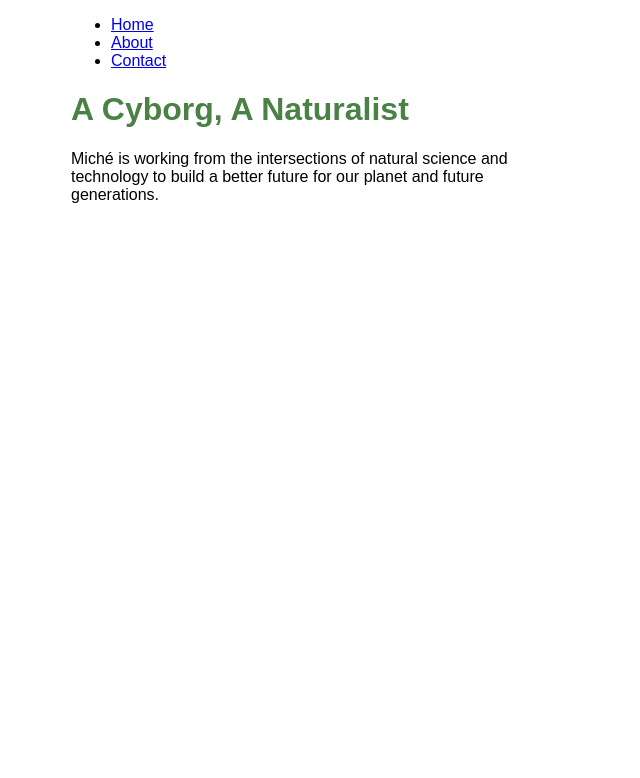
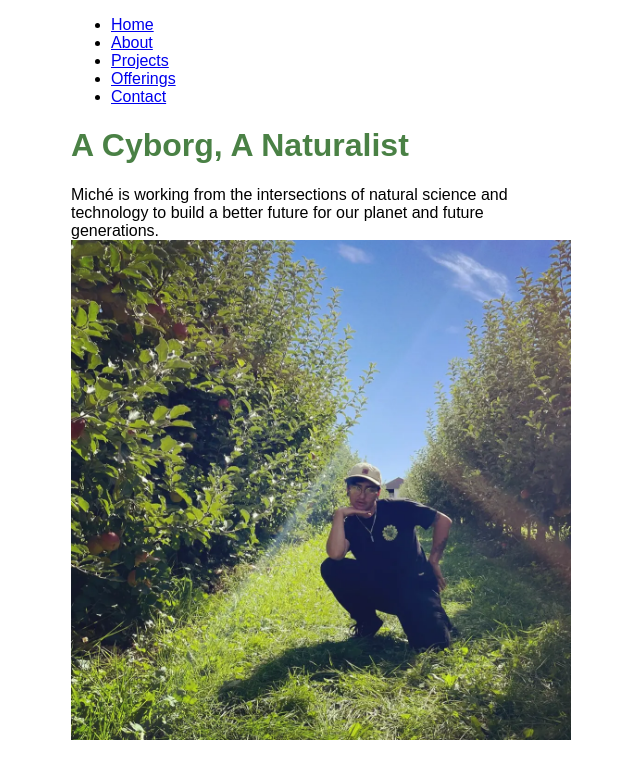
Before and after one commit to elmiche/Folio, a Gatsby site: page /about in a window 1280 px wide. Shown: the whole page, without its empty margins (319-959 px from the left). Built offline with nearby package versions, Linux system fonts and the light colour scheme; Gatsby itself is replaced by a stand-in of ours.

Commit message:
add pages

```diff
--- a/src/components/layout.js
+++ b/src/components/layout.js
@@ -8,7 +8,7 @@ import {
     navLinkText
   } from './layout.module.css'
 
-const Layout = ({ pageTitle, pageHeading,children }) => {
+const Layout = ({ pageTitle, pageHeading, children }) => {
   return (
     <div className={container}>
       <title>{pageTitle}</title>
@@ -18,6 +18,10 @@ const Layout = ({ pageTitle, pageHeading,children }) => {
               <Link to="/" className={navLinkText}>Home</Link></li>
           <li className={navLinkItem}>
               <Link to="/about" className={navLinkText}>About</Link></li>
+          <li className={navLinkItem}>
+              <Link to="/projects" className={navLinkText}>Projects</Link></li>
+          <li className={navLinkItem}>
+              <Link to="/offerings" className={navLinkText}>Offerings</Link></li>
           <li className={navLinkItem}>
               <Link to="/contact" className={navLinkText}>Contact</Link></li>
         </ul>
--- a/src/pages/about.js
+++ b/src/pages/about.js
@@ -1,9 +1,18 @@
 import * as React from "react"
 import Layout from '../components/layout'
+import { StaticImage } from 'gatsby-plugin-image'
 
 const AboutPage = () => {
     return (
         <Layout pageHeading='A Cyborg, A Naturalist' pageTitle='About'> Miché is working from the intersections of natural science and technology to build a better future for our planet and future generations.
+
+
+
+        <StaticImage
+        src="../images/Miche-apple-orchard.jpg"
+        alt="Miche posing in beatuful green apple orchard"
+        />
+
         </Layout>
           )
 }
```
Also changed, not shown: src/pages/offerings.js (added, +11 -0 lines), src/pages/projects.js (added, +11 -0 lines), src/images/Miche-apple-orchard.jpg (added), 1 other file.
